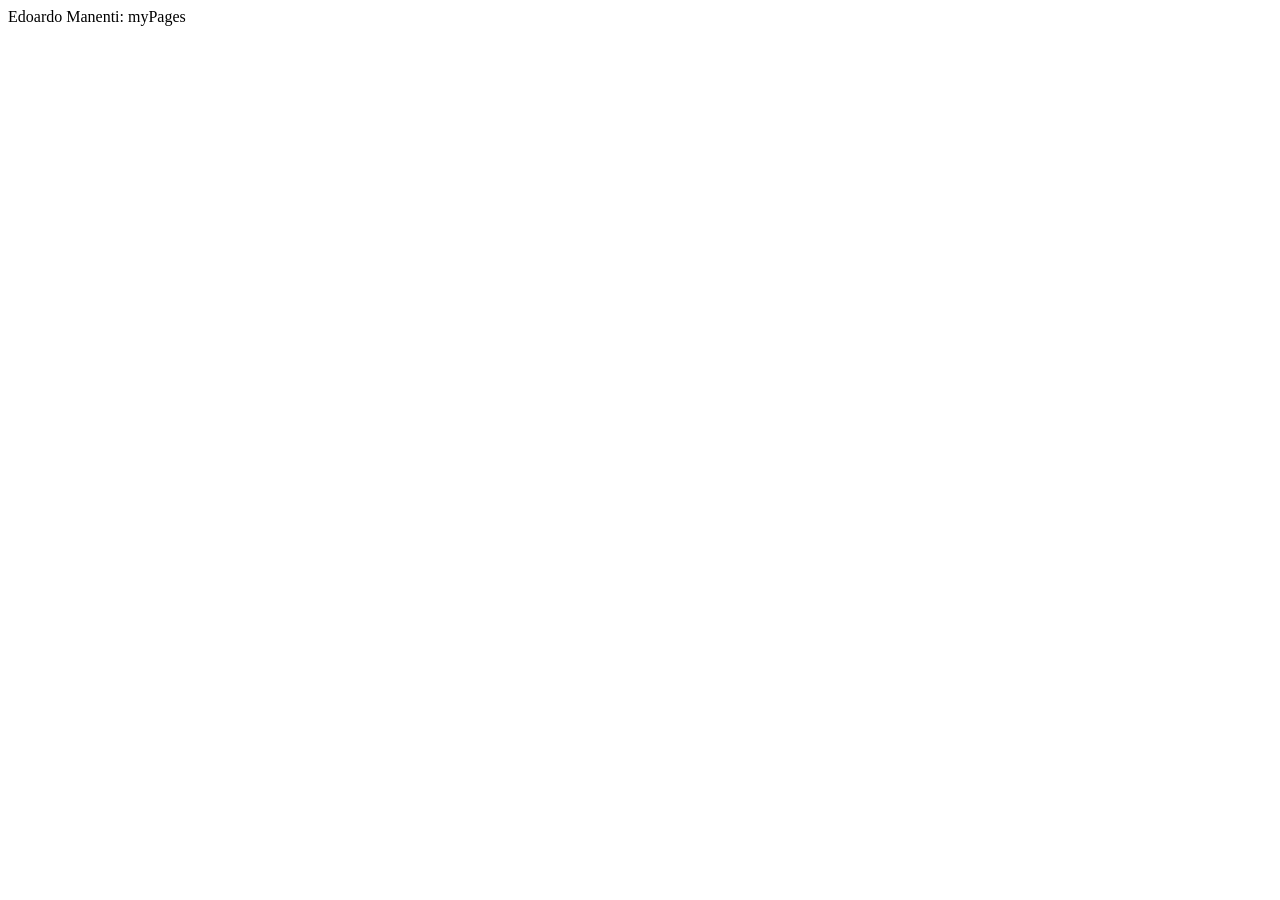
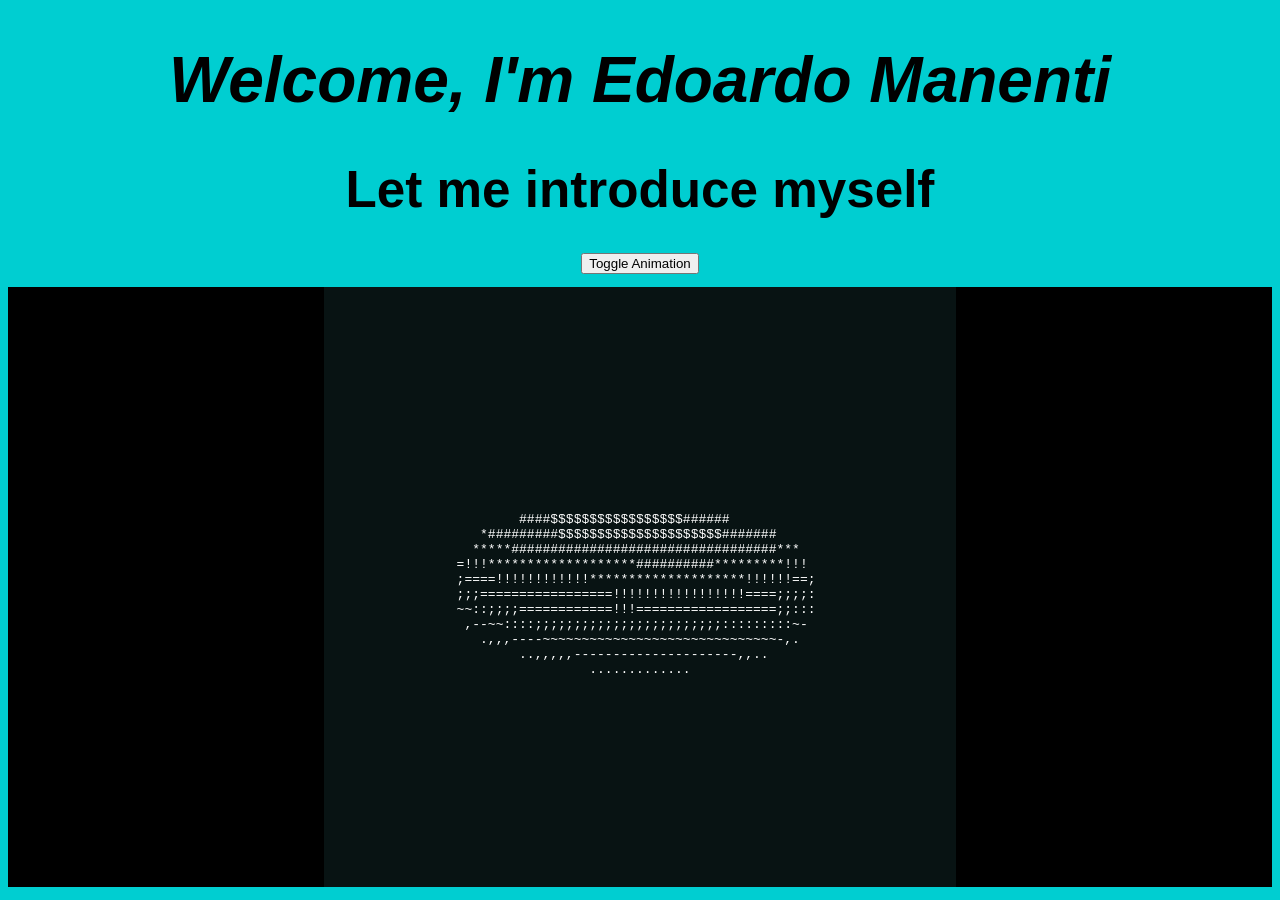
Before and after one commit to Edoardo-Manenti/edoardo-manenti.github.io, a plain HTML site: page index.html in a window 1280 px wide. Before the commit the page ends 800 px from the top, so only its background shows below. Drawn offline with Linux system fonts and the light colour scheme.

Commit message:
Donut project added to the website

```diff
--- /dev/null
+++ b/donut.js
@@ -0,0 +1,64 @@
+function setup(){
+    let PI = 3.1415;
+    let WIDTH = 80;
+    let HIEGHT = 40;
+    let R1 = 2;
+    let R2 = 1;
+    let theta_spacing = 0.07;
+    let phi_spacing = 0.02;
+    let k1 = 30;
+    let k2 = 5;
+
+    var pre;
+    var tmr1 = undefined;
+    pre = document.getElementById("donutText");
+
+    var A = PI/2;
+    var B = 0;
+
+    var renderframe = function(){
+        var output=[];
+        var zbuffer=[];
+        A += 0.07;
+        B += 0.03;
+        var cA=Math.cos(A), sA=Math.sin(A);
+        var cB=Math.cos(B), sB=Math.sin(B);
+        for(var k=0; k < WIDTH*HIEGHT; k++){
+            output[k] = k%WIDTH == WIDTH-1 ? "\n" : " ";
+            zbuffer[k] = 0;
+        }
+
+        for(var theta=0; theta<2*PI; theta+=theta_spacing) {
+            var cT=Math.cos(theta), sT=Math.sin(theta);
+            for(var phi=0; phi<2*PI; phi+=phi_spacing){
+                var cP=Math.cos(phi), sP=Math.sin(phi);
+                var h = R1 + R2*cT;
+                var D = 1/(sP*h*sA + sT*cA + k2);
+                var t = sP*h*cA - sT*sA;
+
+                var x=0|(WIDTH/2 + k1*D*(cP*h*cB - t*sB)),
+                    y=0|(HIEGHT/2 + k1/2*D*(cP*h*sB + t*cB)),
+                    o=x+WIDTH*y,
+                    N=0|(8*((sT*sA - sP*cT*cA)*cB - sP*cT*sA - sT*cA - cP*cT*sB));
+                if(y<HIEGHT && y>=0 && x>=0 && x<WIDTH-1 && D>zbuffer[o])
+                {
+                    zbuffer[o]=D;
+                    output[o]=" .,-~:;=!*#$@"[N>0 ? N:0];
+                }
+
+            }
+        }
+        pre.innerHTML = output.join("");
+    };
+
+    window.start = function() {
+        if(tmr1 === undefined) {
+            tmr1 = setInterval(renderframe, 50);
+        } else {
+            clearInterval(tmr1);
+            tmr1 = undefined;
+        }
+    };
+
+    renderframe();
+}
--- a/index.html
+++ b/index.html
@@ -1,4 +1,21 @@
 <!DOCTYPE html>
 <html>
-	<head> Edoardo Manenti: myPages</head>
+	<head>
+		<script src="donut.js"></script>
+		<meta name="viewport" content="width=device-width, initial-scale=1.0">
+		<title>Edoardo Manenti | My Portfolio</title>
+		<style>body {background-color: darkturquoise; font-family: Arial, Helvetica, sans-serif;}
+				#myHeader {font-size: 5vw; font-style: italic;text-align: center;}
+				#mySubHeader {font-size: 4vw; font-style: normal; text-align: center;}
+				#donutText {display: block; margin-left: auto; margin-right: auto; background-color: rgb(8, 19, 19); color: white; width : 50%; font-family: monospace;}
+		</style>
+	</head>
+	<body onload="setup();">
+		<h1 id="myHeader"> Welcome, I'm Edoardo Manenti</h1>
+		<h1 id="mySubHeader">Let me introduce myself</h1>
+		<button style="display: block; margin-left: auto; margin-right: auto;" onclick="start();">Toggle Animation</button>
+		<div style="display: block; background-color: black;">
+			<pre id="donutText"></pre>
+		</div>
+	</body>
 </html>
```
